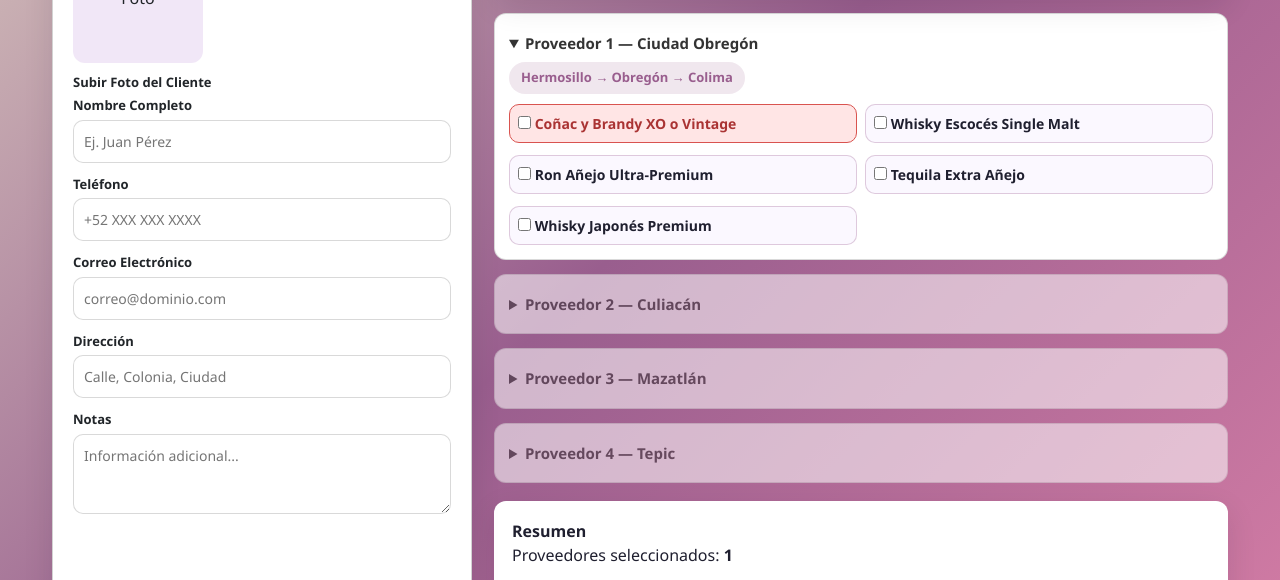
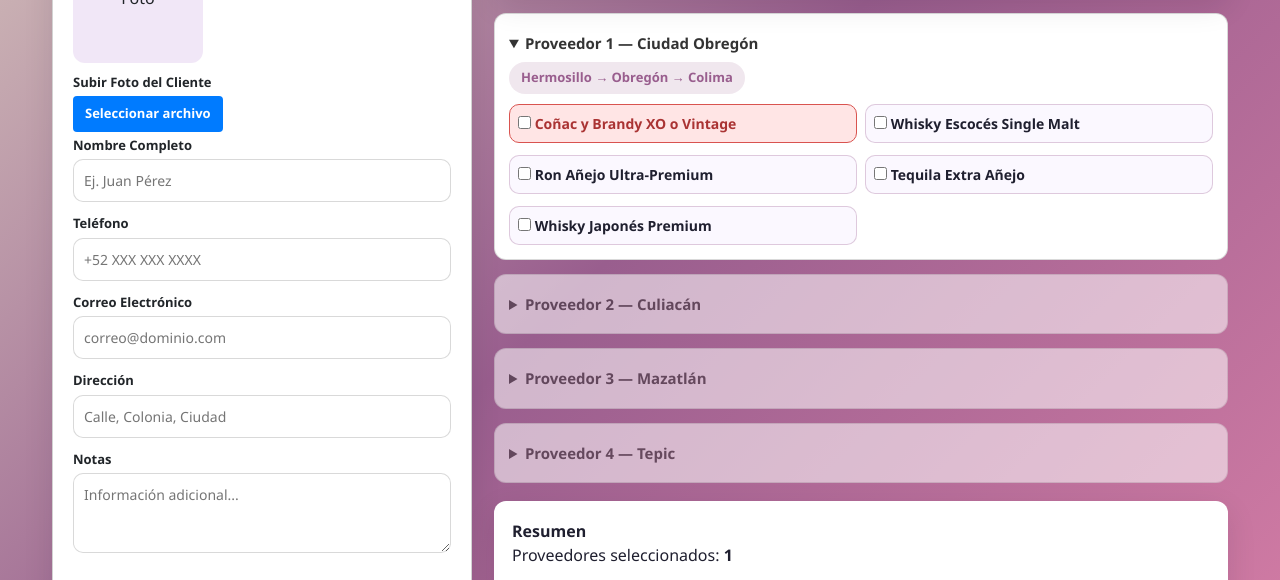
Before and after one commit to AldairOM/NAVIX, a plain HTML site: page menuregistro.html in a window 1280 px wide. Shown: the part 218-798 px from the top of the page. Drawn offline with nearby package versions, Linux system fonts and the light colour scheme.

Commit message:
Add file upload label for client photo

```diff
--- a/menuregistro.html
+++ b/menuregistro.html
@@ -194,6 +194,10 @@
                 <div id="photoBox" class="profile-preview">Foto</div>
 
                 <label>Subir Foto del Cliente</label>
+
+                <label for="clientPhoto" class="custom-file-upload">
+                  Seleccionar archivo
+                </label>
                 <input id="clientPhoto" type="file" accept="image/*">
 
                 <label>Nombre Completo</label>
```
